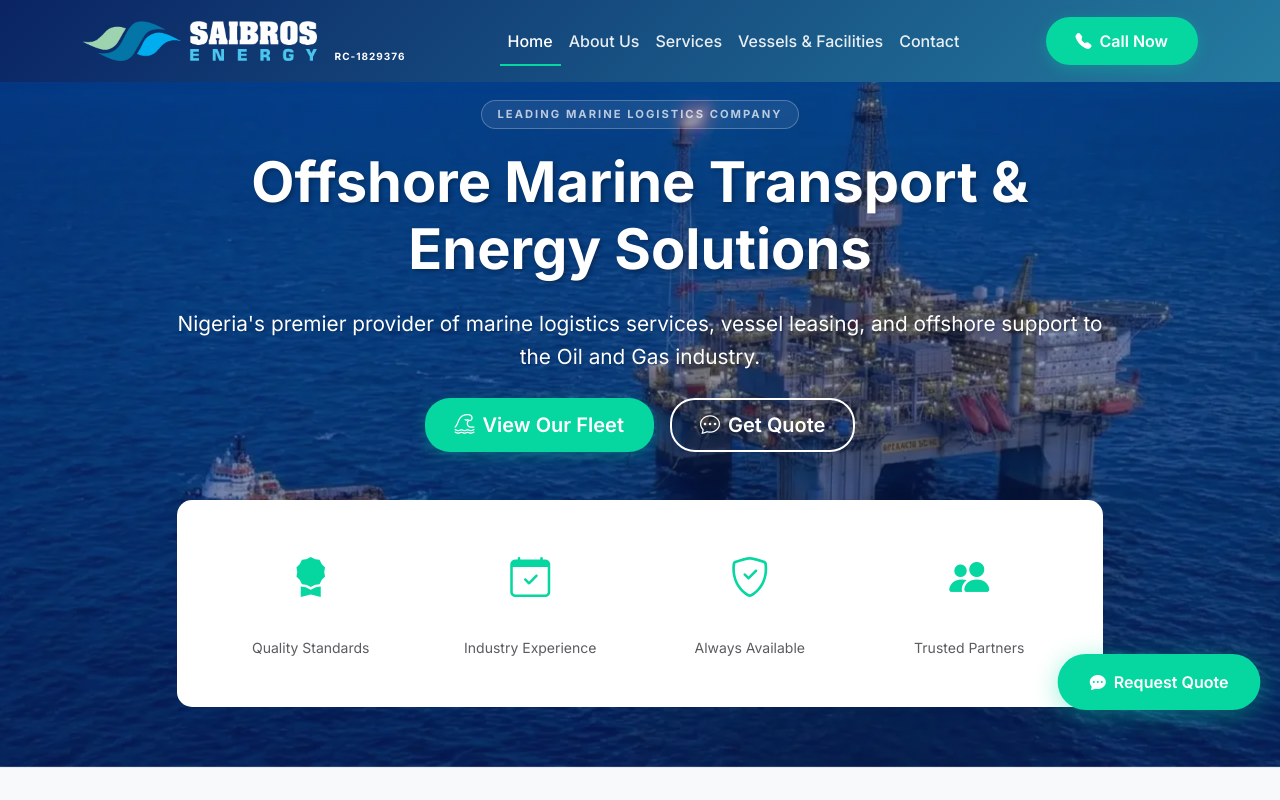
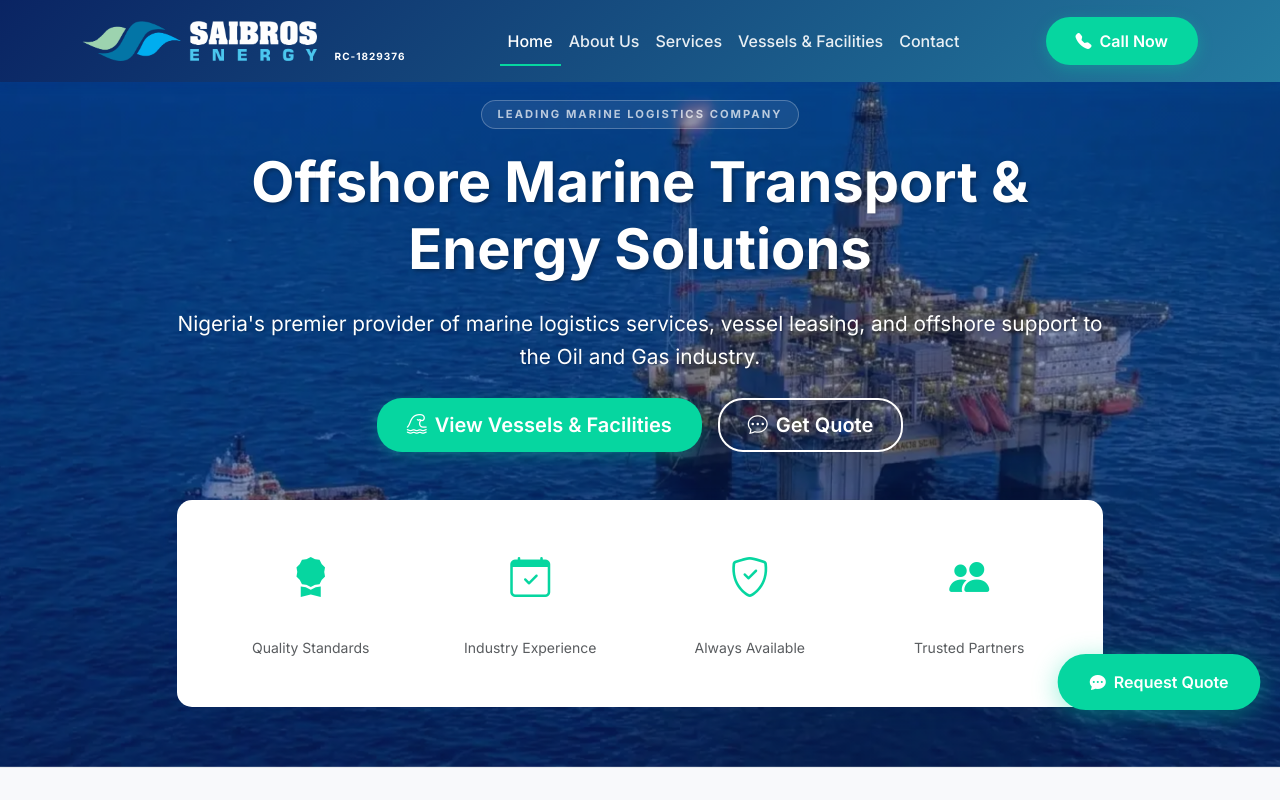
Before and after one commit to Kefox-Nwoko/saibros_energy_preview, a plain HTML site: page index.html in a window 1280 px wide. Shown: the top 800 px of the page. Drawn offline with nearby package versions, Linux system fonts and the light colour scheme; no server answers.

Commit message:
Update buttons to 'View Vessels & Facilities'

```diff
--- a/index.html
+++ b/index.html
@@ -93,8 +93,8 @@
                     <h1 class="fw-bold mb-4"><span>Offshore Marine Transport & Energy Solutions</span></h1>
                     <p class="lead mb-4"><span>Nigeria's premier provider of marine logistics services, vessel leasing, and offshore support to the Oil and Gas industry.</span></p>
                     <div class="d-flex flex-column flex-sm-row gap-3 justify-content-center mb-4">
-                        <a href="assets.html" class="btn btn-marine btn-lg" aria-label="View our vessel fleet">
-                            <i class="bi bi-tsunami me-2" aria-hidden="true"></i><span>View Our Fleet</span>
+                        <a href="assets.html" class="btn btn-marine btn-lg" aria-label="View our vessels and facilities">
+                            <i class="bi bi-tsunami me-2" aria-hidden="true"></i><span>View Vessels & Facilities</span>
                         </a>
                         <a href="contact.html" class="btn btn-outline-marine btn-lg" aria-label="Request a quote">
                             <i class="bi bi-chat-dots me-2" aria-hidden="true"></i><span>Get Quote</span>
@@ -221,7 +221,7 @@
         <div class="d-flex justify-content-between align-items-center mb-4 flex-wrap featured-vessels-header">
             <h2 class="section-title mb-0">Featured Vessels</h2>
             <a href="assets.html" class="btn btn-outline-primary">
-                <i class="bi bi-arrow-right-circle me-2"></i>View All Assets
+                <i class="bi bi-arrow-right-circle me-2"></i>View Vessels & Facilities
             </a>
         </div>
         <div class="row g-4">
```
